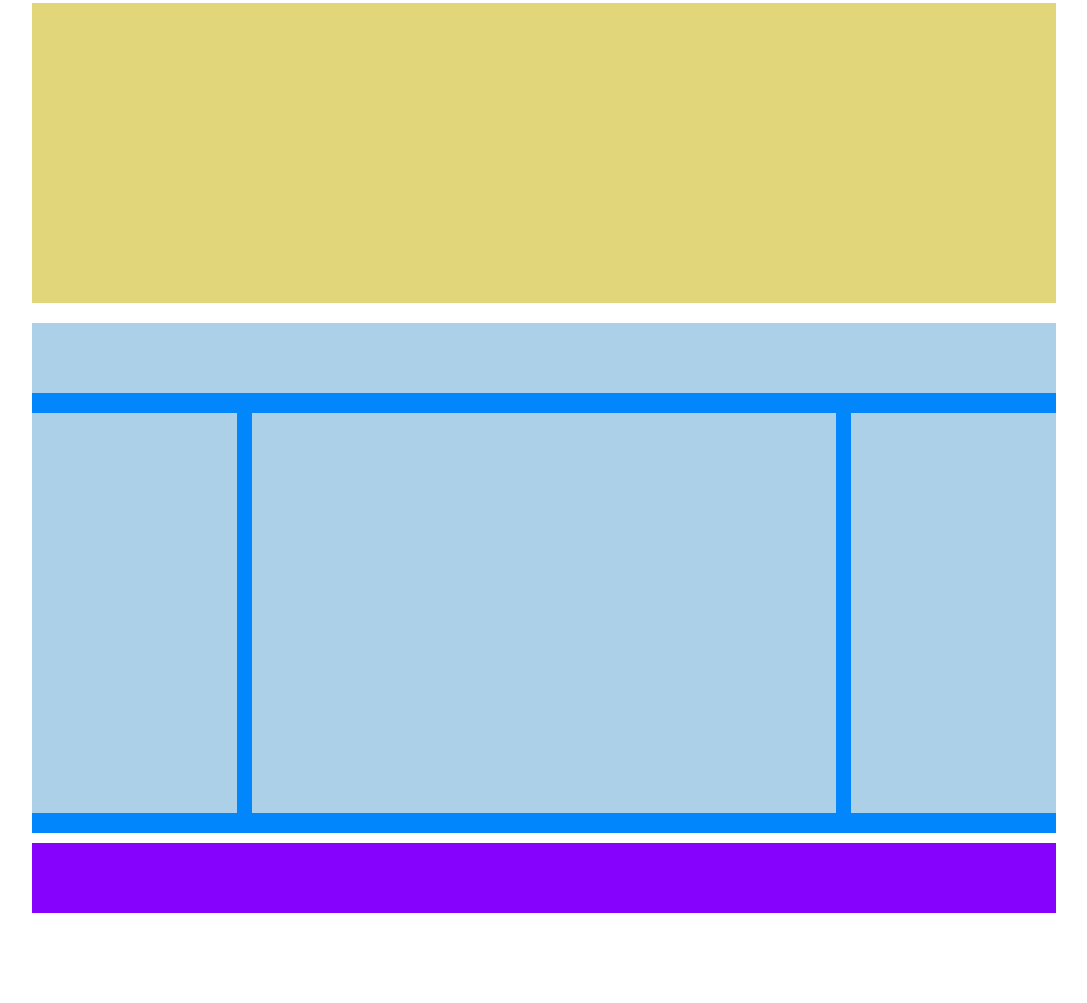
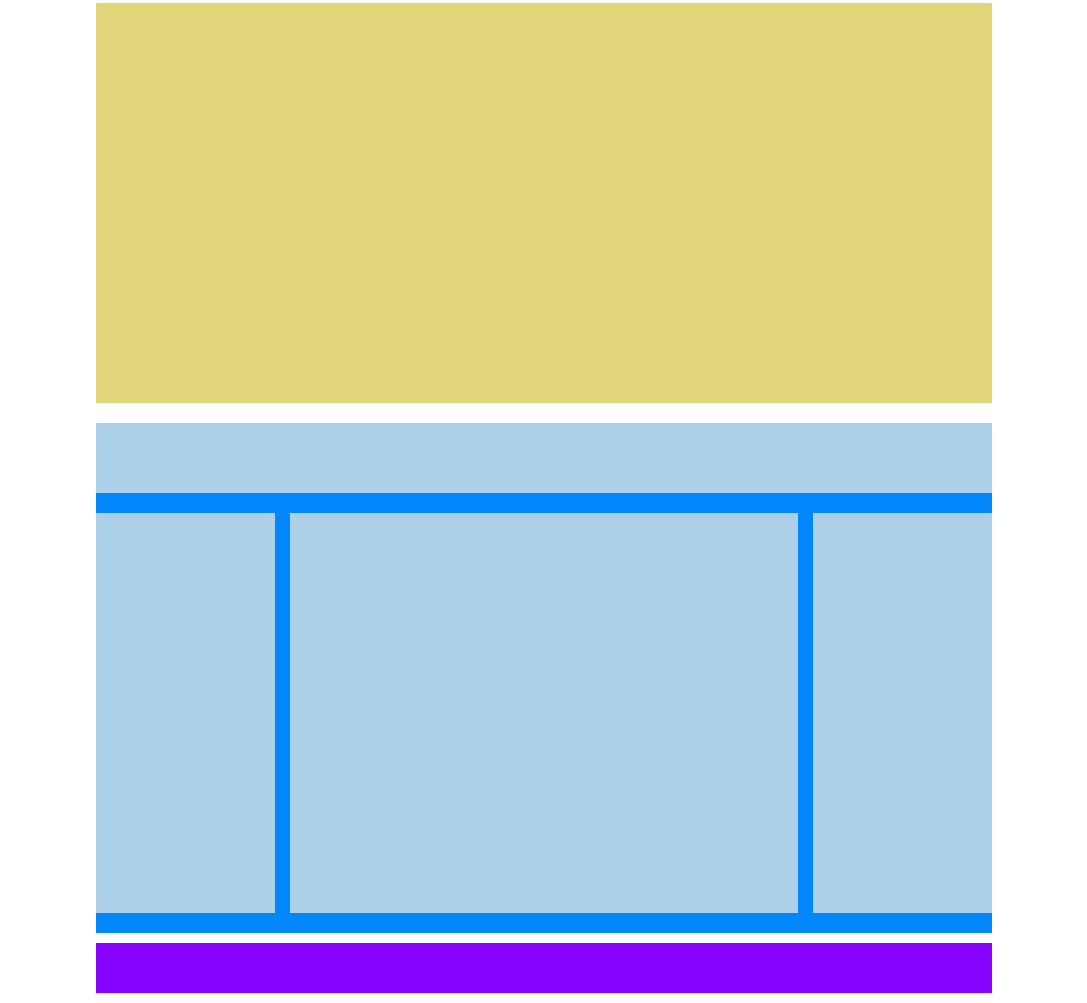
Before and after one commit to EmanuelaMocci/htmlcss-struttura-wp, a plain HTML site: page index.html in a window 1280 px wide. Shown: the part 137-1140 px from the top of the page, without its empty margins (96-1183 px from the left). Before the commit the page ends 1050 px from the top, so only its background shows below. Drawn offline with Linux system fonts and the light colour scheme.

Commit message:
Modifica footer css

```diff
--- a/css/style.css
+++ b/css/style.css
@@ -6,20 +6,19 @@
 }
 
 /* Common */
-.clearfix::after{
+/* .clearfix::after{
     display: table;
     clear: both;
     content: "";
-}
+} */
 
 /* Contenitore principale */
 .conteiner{
-    width: 80%;
+    width: 70%;
     margin: auto;
 }
 
-
-.rosa, .giallo, .blue-sfondo{
+.rosa, .giallo, .blue-sfondo, .colonna-laterale{
     margin-top: 20px;
 }
 
@@ -32,7 +31,7 @@
 /* Main-section superiore*/
 .giallo{
     background-color: #E1D67A;
-    height: 300px;
+    height: 400px;
 }
 
 /* Main-section inferiore */
@@ -50,11 +49,7 @@
     width: 20%;
     height: 400px;
     background-color: #ABD0E8;
-    margin-top: 20px;
-}
-
-.sinistra{
-    float: left;
+    float:left;
 }
 
 .colonna-centrale{
@@ -64,13 +59,9 @@
     background-color: #ABD0E8;
     margin: 20px 15px;
 }
-.destra{
-    float: left;
-}
-
 /* Footer */
 .viola{
-    height: 70px;
+    height: 50px;
     background-color: #8602FC;
-    margin-top: 10px;
+    margin: 10px 0;
 }
--- a/index.html
+++ b/index.html
@@ -25,10 +25,10 @@
 
             <!-- Section inferiore -->
             <section>
-                <div class="blue-sfondo">
-                    <div class="intestazione clearfix"></div>
+                <div class="blue-sfondo clearfix">
+                    <div class="intestazione"></div>
                     <div class="colonna-laterale sinistra"></div>
-                    <div class="colonna-centrale" ></div>
+                    <div class="colonna-centrale"></div>
                     <div class="colonna-laterale destra"></div>
                 </div>
             </section>
```
